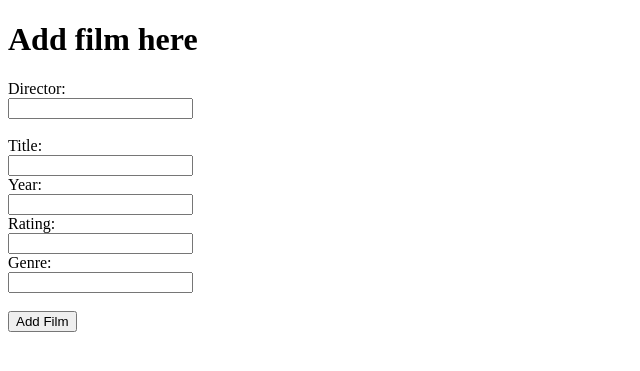
After one commit to KingTenebris/Django, a Django app: page /home/addFilm/ in a window 1280 px wide. The commit adds this page. Shown: the top 371 px of the page, without its empty margins (0-640 px from the left). Run offline with Django 4.2, Linux system fonts and the light colour scheme.

Commit message:
Add a new movie
13.02.2024

```diff
--- a/Film/Film/urls.py
+++ b/Film/Film/urls.py
@@ -19,5 +19,5 @@ from django.urls import path, include
 
 urlpatterns = [
     path('admin/', admin.site.urls),
-    path("film/", include("Films.urls"))
+    path("home/", include("Films.urls"))
 ]
--- /dev/null
+++ b/Film/Films/templates/addList.html
@@ -0,0 +1,34 @@
+<!DOCTYPE html>
+<html lang="en">
+<head>
+    <meta charset="UTF-8">
+    <meta name="viewport" content="width=device-width, initial-scale=1.0">
+    <title>Add movie</title>
+</head>
+<body>
+    <h1>Add film here</h1>
+
+    <form method="post" action="">
+        {% csrf_token %}
+        <label for="director">Director:</label><br>
+        <input type="text" id="director" name="director" required><br><br>
+
+
+        <label for="title">Title:</label><br>
+        <input type="text" id="title" name="title" required><br>
+
+        <label for="year">Year:</label><br>
+        <input type="number" id="year" name="year" required><br>
+
+        <label for="rating">Rating:</label><br>
+        <input type="number" id="rating" name="rating", step="0.01" required><br>
+
+        <label for="genre">Genre:</label><br>
+        <input type="text" id="genre" name="genre" required><br><br>
+
+        <input type="submit" value="Add Film">
+
+
+    </form>
+</body>
+</html>
--- a/Film/Films/urls.py
+++ b/Film/Films/urls.py
@@ -7,11 +7,12 @@ urlpatterns = [
     path('', views.directorsList, name="directorsList"),
     path('<int:director_id>', views.filmsList, name="filmsList"),
 
-    path('genre/<str:genre_name>', views.genre_movies, name="genre_movies"),
-
+    path('genre/<str:genreName>', views.genreMovies, name="genreMovies"),
     path('drama/', views.dramaFilms, name="dramaFilms"),
     path('action/', views.actionFilms, name="actionFilms"),
     path('adventure/', views.adventureFilms, name="adventureFilms"),
     path('horror/', views.horrorFilms, name="horrorFilms"),
     path('biography/', views.biographyFilms, name="biographyFilms"),
+
+    path('addFilm/', views.addFilm, name="addFilm"),
 ]
--- a/Film/Films/views.py
+++ b/Film/Films/views.py
@@ -1,47 +1,61 @@
-from django.shortcuts import render
+from django.shortcuts import render, redirect, HttpResponse
 from .models import Director, Movie
 
 # Create your views here.
 def directorsList(request):
     directors = Director.objects.all()
     movie = Movie.objects.all()
-    return render(request, "authorList.html", {'directors': directors, 'movies':movie})
+    return render(request, "directorsList.html", {'directors': directors, 'movies':movie})
 
 def filmsList(request, director_id):
     director = Director.objects.get(id=director_id)
+    films = Movie.objects.filter(director=director)
 
-    films = Movie.objects.filter(director=director)
+    #TODO show all info about film (not only name)
+
     return render(request, "filmsList.html", {'films': films, 'director':director})
 
 
-def genre_movies(request, genre_name):
-    selected_movies=Movie.object.filter(genre=genre_name)
-    return render(request, "genreList.html", {"movies": selected_movies})
+def genreMovies(request, genreName):
+    selectedMovie=Movie.object.filter(genre=genreName)
+    return render(request, "genreList.html", {"movies": selectedMovie, "genreName": genreName})
+# Genre till filmer
+def dramaFilms(request):
+    films = Movie.objects.filter(genre='Drama')
+    return render(request, "genreList.html", {'films': films, 'genre': "Drama"})
+def actionFilms(request):
+    films = Movie.objects.filter(genre='Action')
+    return render(request, "genreList.html", {'films': films, 'genre': "Action"})
+def adventureFilms(request):
+    films = Movie.objects.filter(genre='Adventure')
+    return render(request, "genreList.html", {'films': films, 'genre': "Adventure"})
+def horrorFilms(request):
+    films = Movie.objects.filter(genre='Horror')
+    return render(request, "genreList.html", {'films': films, 'genre': "Horror"})
+def biographyFilms(request):
+    films = Movie.objects.filter(genre='Biography')
+    return render(request, "genreList.html", {'films': films, 'genre': "Biography"})
 
 
-#  Genre till filmer
-def dramaFilms(request):
-    films = Movie.objects.filter(genre='Drama')
-    return render(request, "genreList.html", {'films': films})
-def actionFilms(request):
-    films = Movie.objects.filter(genre='Action')
-    return render(request, "genreList.html", {'films': films})
-def adventureFilms(request):
-    films = Movie.objects.filter(genre='Adventure')
-    return render(request, "genreList.html", {'films': films})
-def horrorFilms(request):
-    films = Movie.objects.filter(genre='Horror')
-    return render(request, "genreList.html", {'films': films})
-def biographyFilms(request):
-    films = Movie.objects.filter(genre='Biography')
-    return render(request, "genreList.html", {'films': films})
+def addFilm(request):
+    if request.method == "POST":
+        directorInput = request.POST.get("director")
 
-# def genreList(request): #TODO genre_id
+        titleInput = request.POST.get("title")
+        yearInput = request.POST.get("year")
+        ratingInput = request.POST.get("rating")
+        genreInput = request.POST.get("genre")
 
-#     dramaFilms = Movie.objects.filter(genre='Drama')
-#     actionFilms = Movie.objects.filter(genre='Action')
-#     adventureFilms = Movie.objects.filter(genre='Adventure')
-#     horrorFilms = Movie.objects.filter(genre='Horror')
-#     biographyFilms = Movie.objects.filter(genre='Biography')
 
-#     return render(request, "genreList.html", {'dramaFilms': dramaFilms, 'actionFilms': actionFilms, 'adventureFilms': adventureFilms, 'horrorFilms': horrorFilms, 'biographyFilms': biographyFilms})
+        try:
+            checkDirector = Director.objects.get(name=directorInput)
+        except:
+            return HttpResponse("Director not found", status=404)
+        # Create and save a new film
+
+        Movie.objects.create(title=titleInput, year=yearInput, rating=ratingInput, genre=genreInput, director=checkDirector)
+
+        return redirect('/home/')
+
+    else:
+        return render(request, "addList.html")
```
Also changed, not shown: Film/Films/templates/directorsList.html (renamed from Film/Films/templates/authorList.html, +22 -11 lines), Film/Films/templates/filmsList.html (+6 -1 lines), Film/Films/templates/genreList.html (+1 -9 lines), Film/db.sqlite3.
